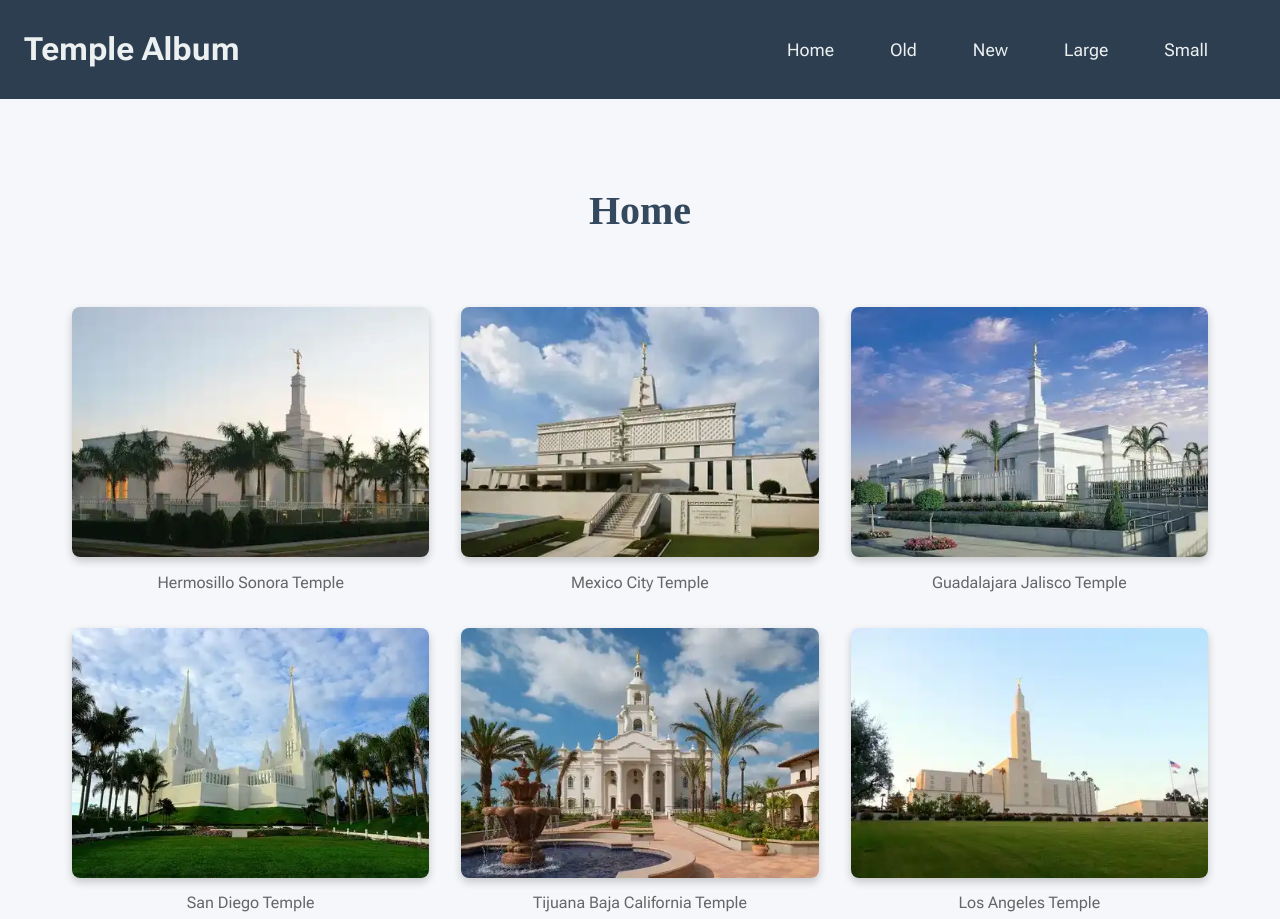
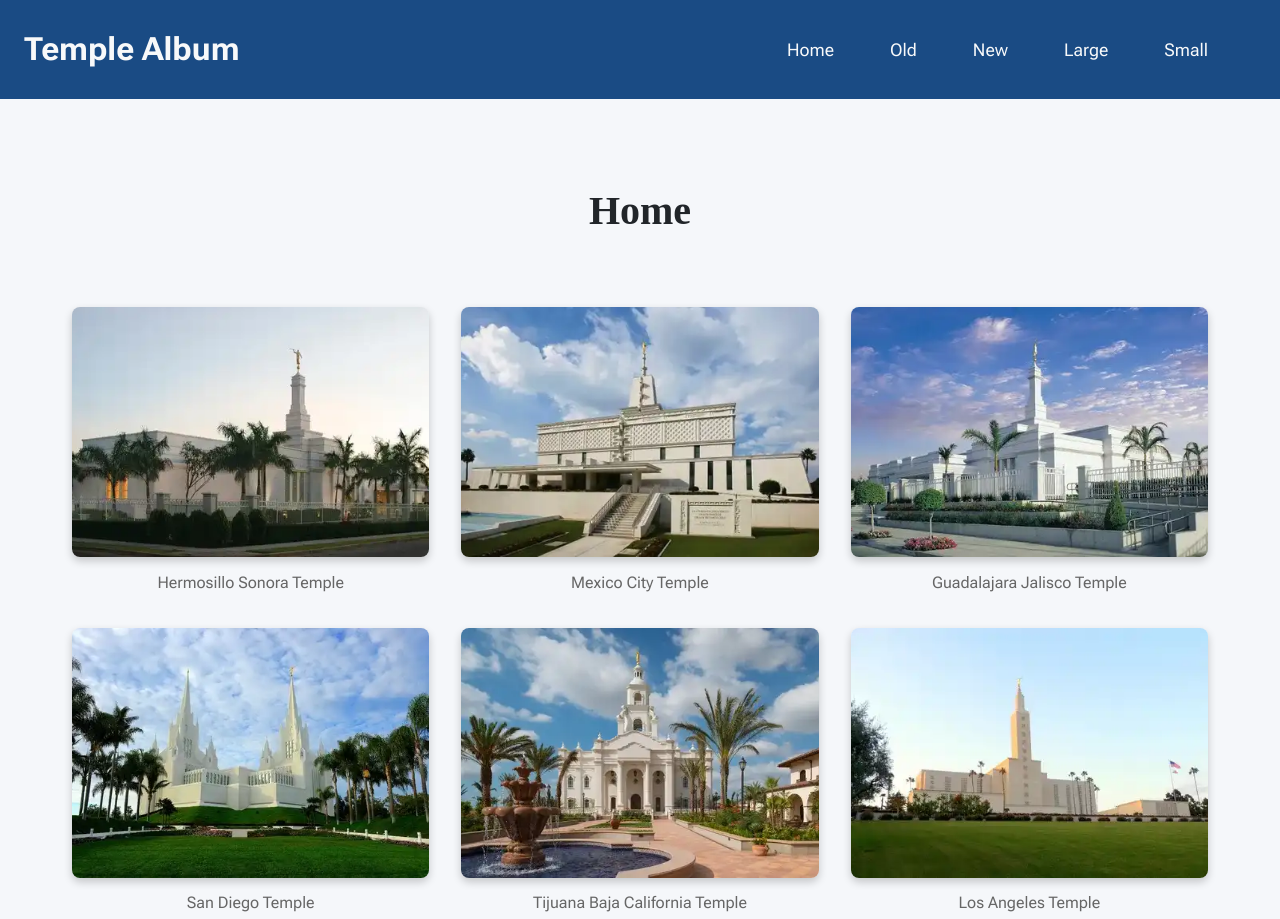
Before and after one commit to ing-armandoramos/wdd131, a plain HTML site: page temples.html in a window 1280 px wide. Shown: the top 919 px of the page. Drawn offline with Linux system fonts and the light colour scheme.

Commit message:
Changed color pallete edited comments

```diff
--- a/styles/temples.css
+++ b/styles/temples.css
@@ -1,13 +1,25 @@
-/*===========================================
-  MOBILE STYLES
-===========================================*/
+/*MOBILE*/
 
-/* Root variables for consistent styling */
+/*Root variables*/
 :root {
-    --primary-color: #2c3e50;
+    /*--primary-color: #2c3e50;
     --secondary-color: #ecf0f1;
     --accent-color: #e74c3c;
-    --text-color: #34495e;
+    --text-color: #34495e;*/
+
+      /* Color palette - modern blue theme */
+      --primary-color: #1a4b84;
+      /* Dark blue for header background */
+      --secondary-color: #f8f9fa;
+      /* Light gray for text on dark backgrounds */
+      --accent-color: #ffc107;
+      /* Yellow accent for highlights */
+      --text-color: #212529;
+      /* Dark gray for main text */
+      --link-color: #0d6efd;
+      /* Blue for links */
+      --link-hover-color: #0a58ca;
+      /* Darker blue for link hover */
 
     /* Typography */
     --heading-font: 'Merriweather', serif;
@@ -21,9 +33,7 @@
     --spacing-xl: 2rem;
   }
 
-  /*===========================================
-    RESET AND BASE STYLES
-  ===========================================*/
+  /*BASE STYLE*/
 
   * {
     margin: 0;
@@ -44,9 +54,7 @@
     line-height: 1.6;
   }
 
-  /*===========================================
-    HEADER STYLES
-  ===========================================*/
+  /*HEADER*/
 
   header {
     display: flex;
@@ -64,7 +72,7 @@
     font-family: var(--heading-font);
   }
 
-  /* Hamburger Menu Styles */
+  /*Hamburger Menu*/
   .hamburger-menu {
     display: block;
     z-index: 100;
@@ -87,7 +95,7 @@
     content: "x";
   }
 
-  /* Navigation Styles - Mobile First */
+  /* Navigation Mobile*/
   .nav {
     position: absolute;
     top: 100%;
@@ -133,9 +141,7 @@
     color: var(--accent-color);
   }
 
-  /*===========================================
-    MAIN STYLES
-  ===========================================*/
+  /*MAIN*/
 
   main {
     padding: 1rem;
@@ -163,9 +169,7 @@
     text-align: center;
   }
 
-  /*===========================================
-    FOOTER STYLES
-  ===========================================*/
+  /*FOOTER*/
 
   footer {
     padding: 1rem;
```
Also changed, not shown: styles/temples-large.css (+5 -11 lines).
